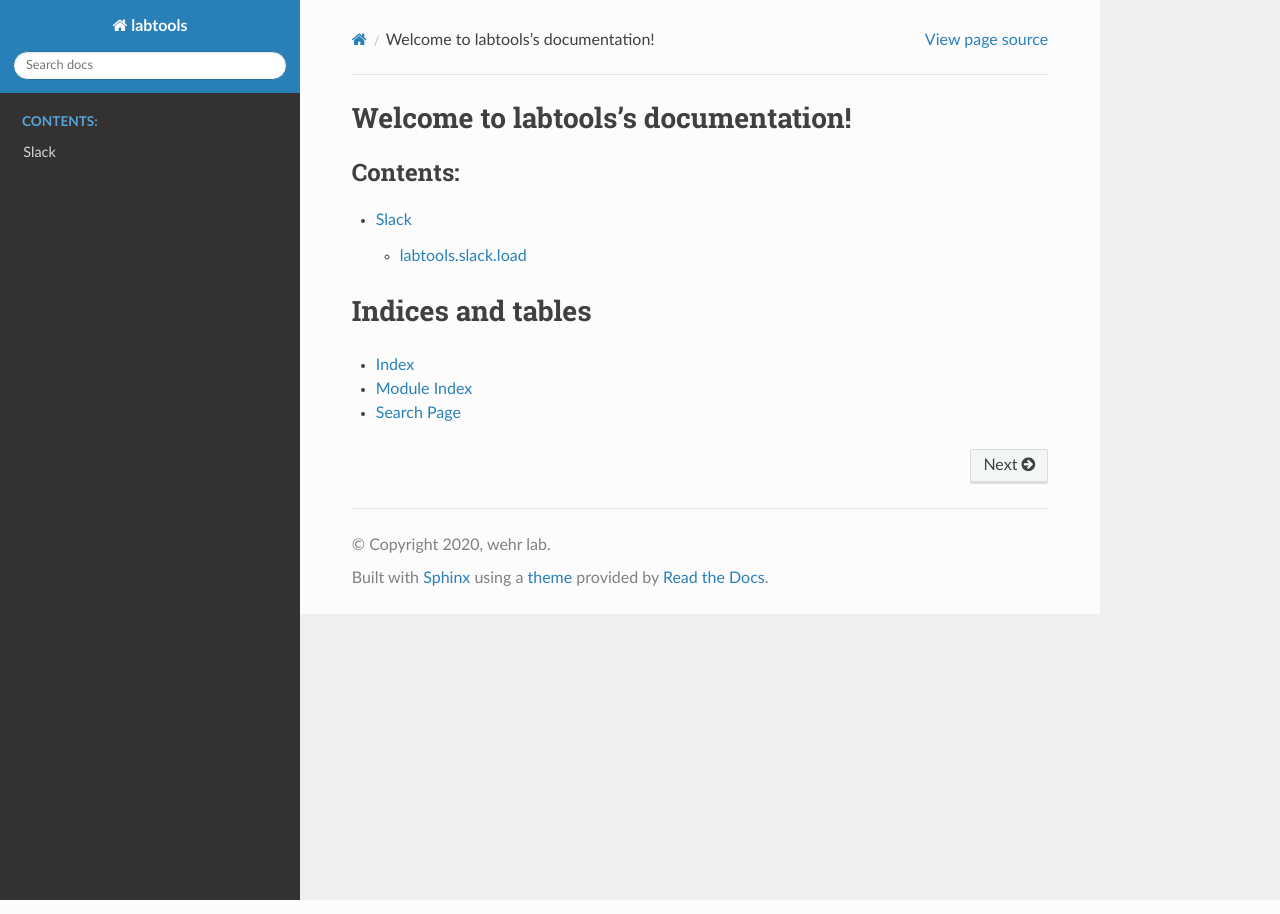
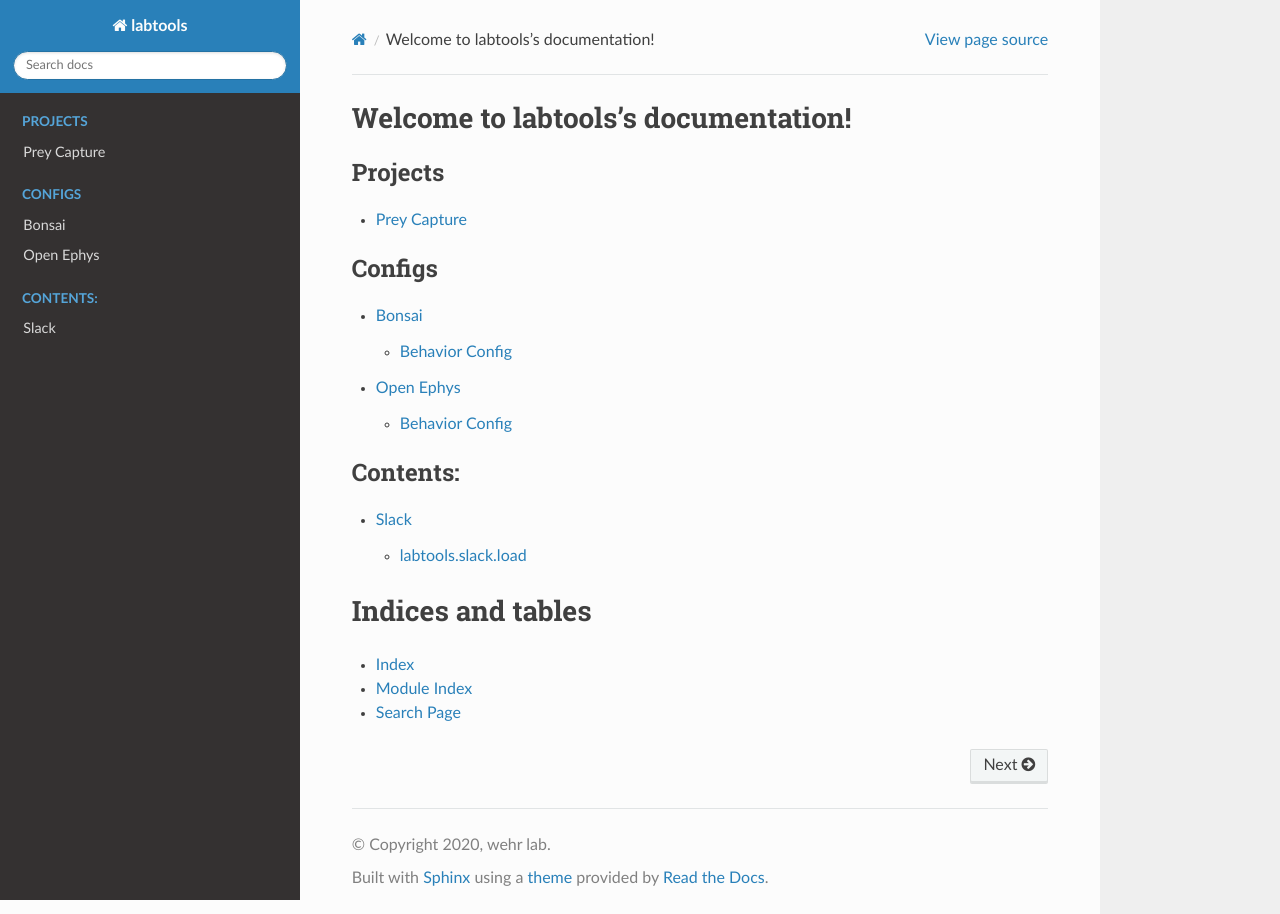
Before and after one commit to wehr-lab/labtools, a Sphinx documentation site: the page built from docs/index.rst, in a window 1280 px wide. Built offline with Sphinx 7.4.7 and the Read the Docs theme 2.0.0, drawn with Linux system fonts in a browser that asks for light colours.

Commit message:
adding configurations for bonsai and open ephys for beginning prey capture project

```diff
--- a/docs/conf.py
+++ b/docs/conf.py
@@ -42,6 +42,7 @@ extensions = [
     'sphinx.ext.todo',        # todo directive
     'sphinx.ext.viewcode',
     'sphinxcontrib.napoleon', # parse google style docstrings
+    "myst_parser"
 ]
 
 # Add any paths that contain templates here, relative to this directory.
@@ -84,6 +85,9 @@ autosummary_generate = True
 
 autodoc_mock_imports = ['pigpio']
 
+# autogenerate anchors for markdown headers
+myst_heading_anchors = 3
+
 
 ######
 # Todo extension
--- /dev/null
+++ b/docs/configs/bonsai.md
@@ -0,0 +1,11 @@
+# Bonsai
+
+## Behavior Config
+
+Configuration for capturing from overhead cameras during prey capture.
+See also the [open ephys config](open_ephys.md#behavior-config) for [prey capture](../projects/preycapture.md)
+
+* {download}`SkyGPU.bonsai <../../configs/bonsai/SkyGPU.bonsai>`
+* {download}`SkyGPU.bonsai.layout <../../configs/bonsai/SkyGPU.bonsai.layout>`
+* {download}`SkyGPU_MCS.bonsai <../../configs/bonsai/SkyGPU_MCS.bonsai>`
+* {download}`SkyGPU_MCS.bonsai.layout <../../configs/bonsai/SkyGPU_MCS.bonsai.layout>`
--- /dev/null
+++ b/docs/configs/open_ephys.md
@@ -0,0 +1,9 @@
+# Open Ephys
+
+## Behavior Config
+
+... Configuration files for open ephys with no physiology data,
+used in rig 4 for prey capture, see also [prey capture](../projects/preycapture.md)
+
+* {download}`behavior_config <../../configs/open_ephys/behavior_config>` - Standard behavior config to record accelerometer data
+* {download}`behavior_config_MCS <../../configs/open_ephys/behavior_config_MCS>` - Additionally, record laser pulses
--- a/docs/index.rst
+++ b/docs/index.rst
@@ -5,6 +5,19 @@
 
 Welcome to labtools's documentation!
 ====================================
+
+.. toctree::
+   :maxdepth: 2
+   :caption: Projects
+
+   projects/preycapture
+
+.. toctree::
+   :maxdepth: 2
+   :caption: Configs
+
+   configs/bonsai
+   configs/open_ephys
 
 .. toctree::
    :maxdepth: 2
--- /dev/null
+++ b/docs/projects/preycapture.md
@@ -0,0 +1 @@
+# Prey Capture
--- a/docs/requirements_docs.txt
+++ b/docs/requirements_docs.txt
@@ -4,3 +4,4 @@ sphinx>=3.0.0
 pandas
 numpy
 tqdm
+myst-parser
```
Also changed, not shown: requirements.txt (line endings or trailing spaces), 6 other files.
